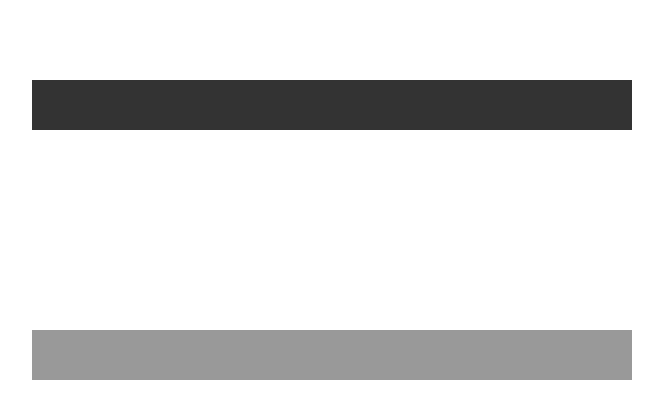
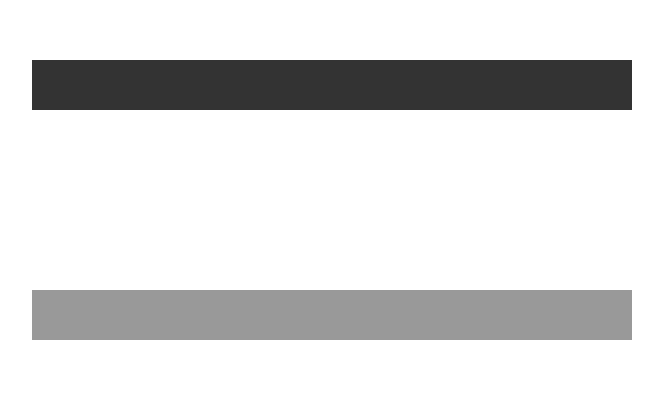
Before and after one commit to k3rry0n/k3rry0n.github.io, a plain HTML site: page softevol/index.html in a window 1280 px wide. Shown: the part 120-538 px from the top of the page, without its empty margins (308-971 px from the left). Drawn offline with nearby package versions, Linux system fonts and the light colour scheme.

Commit message:
[TEST TASK] Align

```diff
--- a/softevol/css/style.css
+++ b/softevol/css/style.css
@@ -12,7 +12,7 @@ header {
 	position: relative;
 }
 .free-space{
-	margin: 100px 0;
+	padding-top: 180px;
 }
 .header {
 	width: 600px;
```
